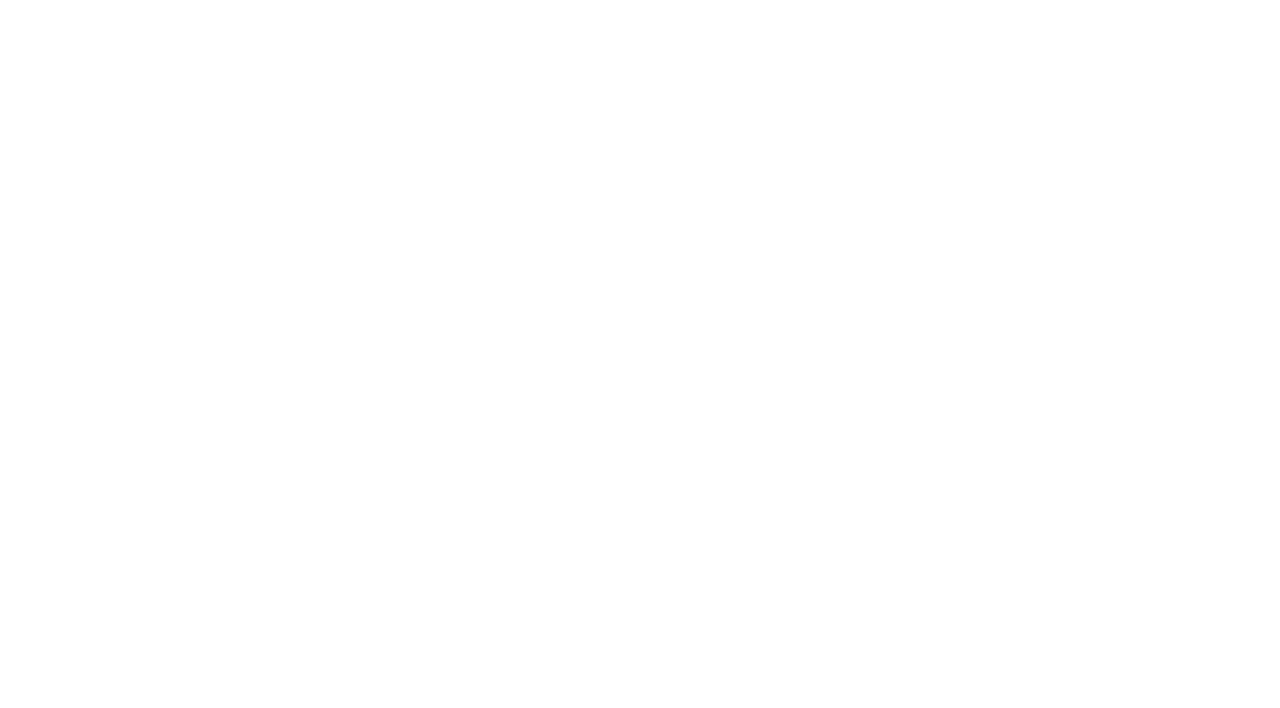
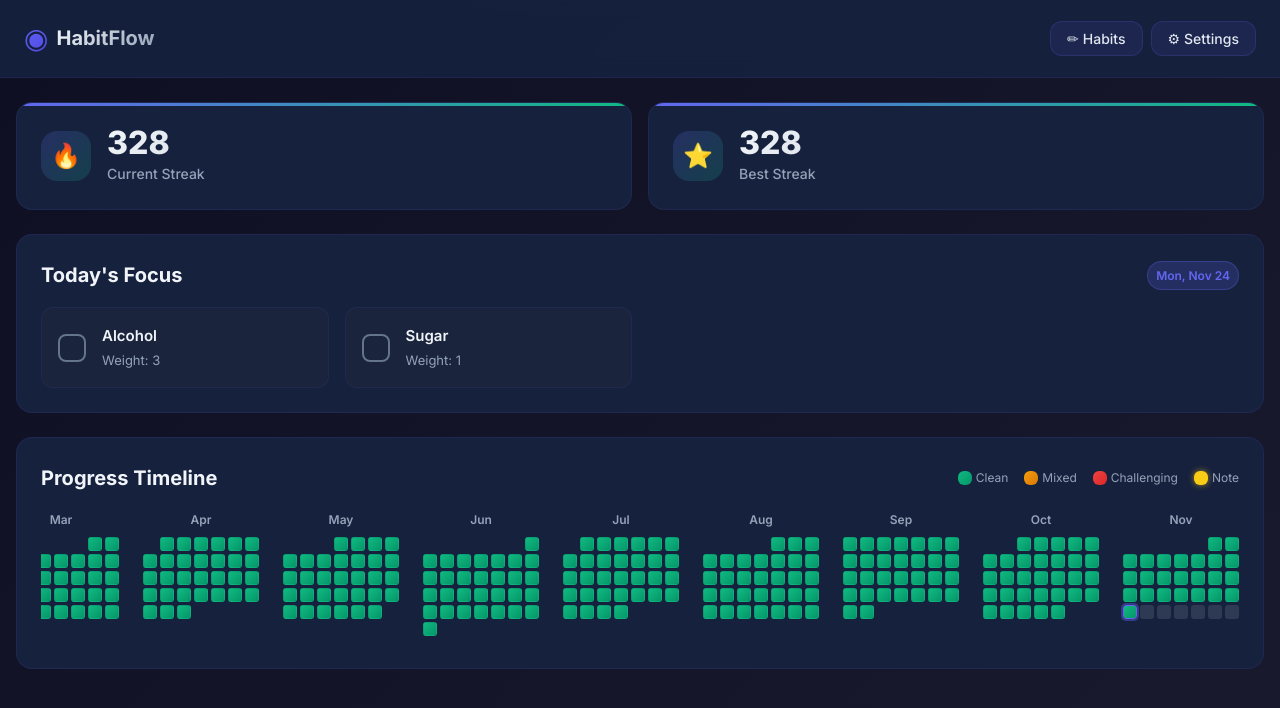
Before and after one commit to justarmadillo/habit-heatmap-pub, a plain HTML site: page index.html in a window 1280 px wide. Drawn offline with Linux system fonts and the light colour scheme; the site is published under a folder, as on GitHub Pages, so addresses that start at the root find nothing; no server answers.

Commit message:
Update index.html

```diff
--- a/index.html
+++ b/index.html
@@ -5,8 +5,8 @@
     <link rel="icon" type="image/svg+xml" href="/vite.svg" />
     <meta name="viewport" content="width=device-width, initial-scale=1.0" />
     <title>my-habit-tracker</title>
-    <script type="module" crossorigin src="/assets/index-4-ZjqNWa.js"></script>
-    <link rel="stylesheet" crossorigin href="/assets/index-D19qTk7q.css">
+    <script type="module" crossorigin src="./assets/index-4-ZjqNWa.js"></script>
+    <link rel="stylesheet" crossorigin href="./assets/index-D19qTk7q.css">
   </head>
   <body>
     <div id="root"></div>
```
